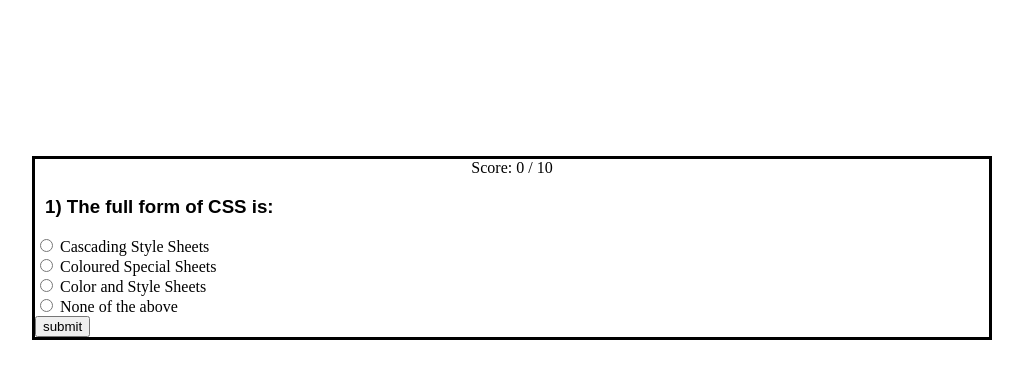
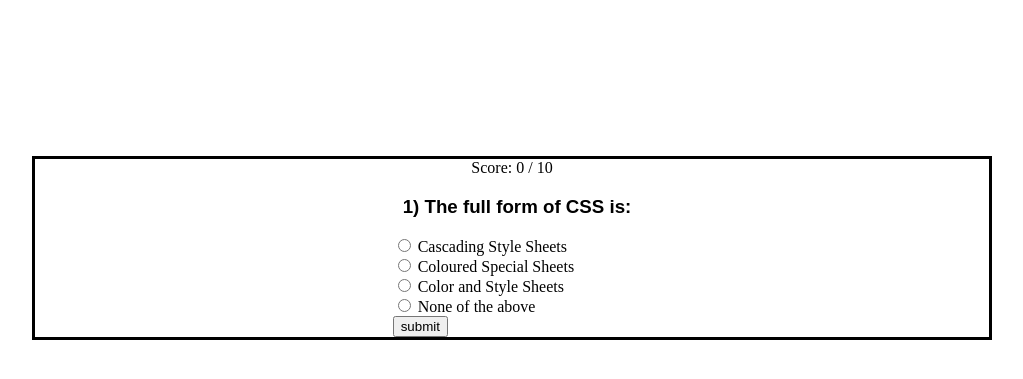
Before and after one commit to bryantja123/homework1-1, a PHP site: page /quiz.html in a window 1280 px wide. Shown: the part 159-538 px from the top of the page, without its empty margins (128-1151 px from the left). Run offline with PHP 8.4, Linux system fonts and the light colour scheme.

Commit message:
question_box changes

```diff
--- a/CSS/styles.css
+++ b/CSS/styles.css
@@ -155,4 +155,5 @@ th{
 
 .question_box{
   text-align: left;
+  display: inline-block;
 }
```
